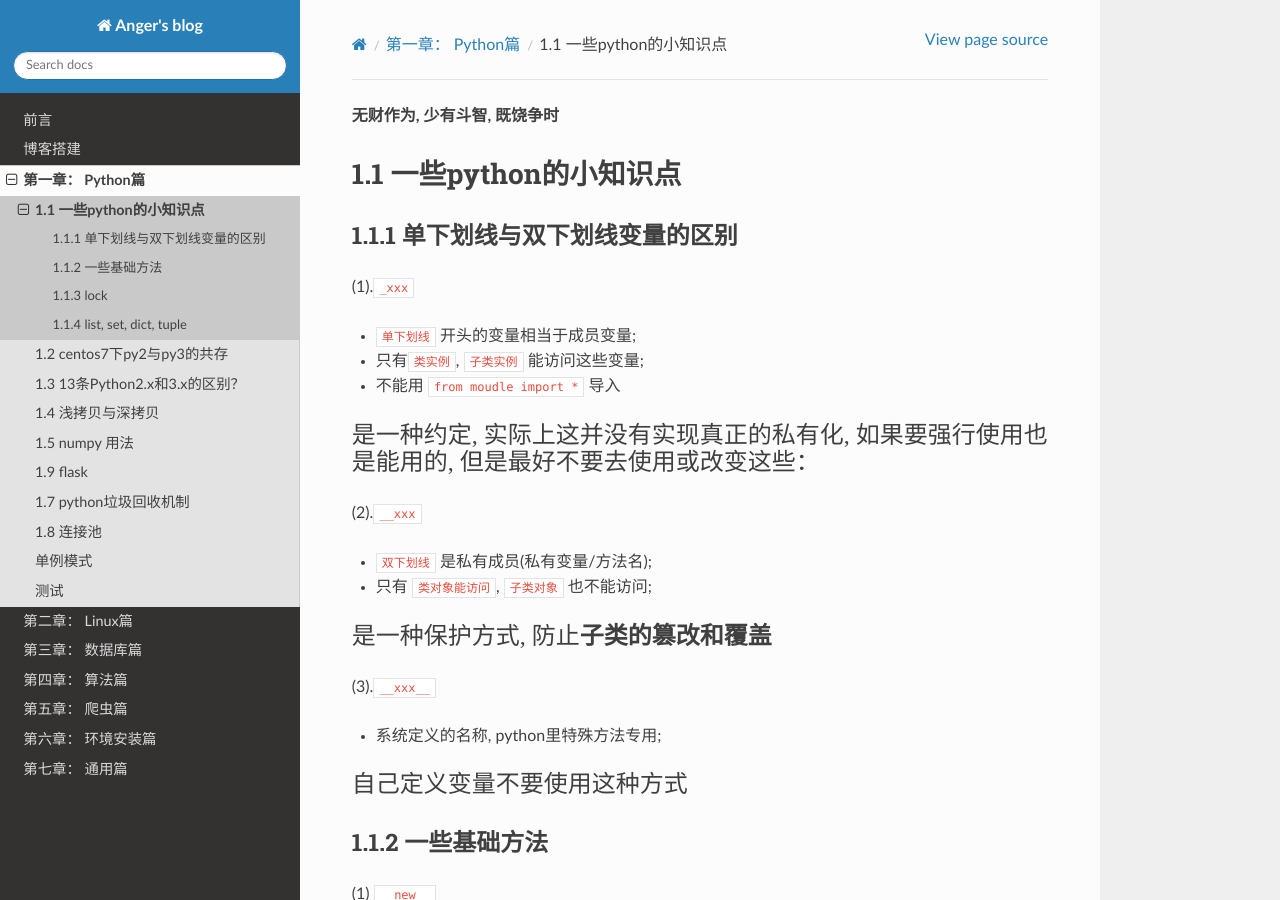
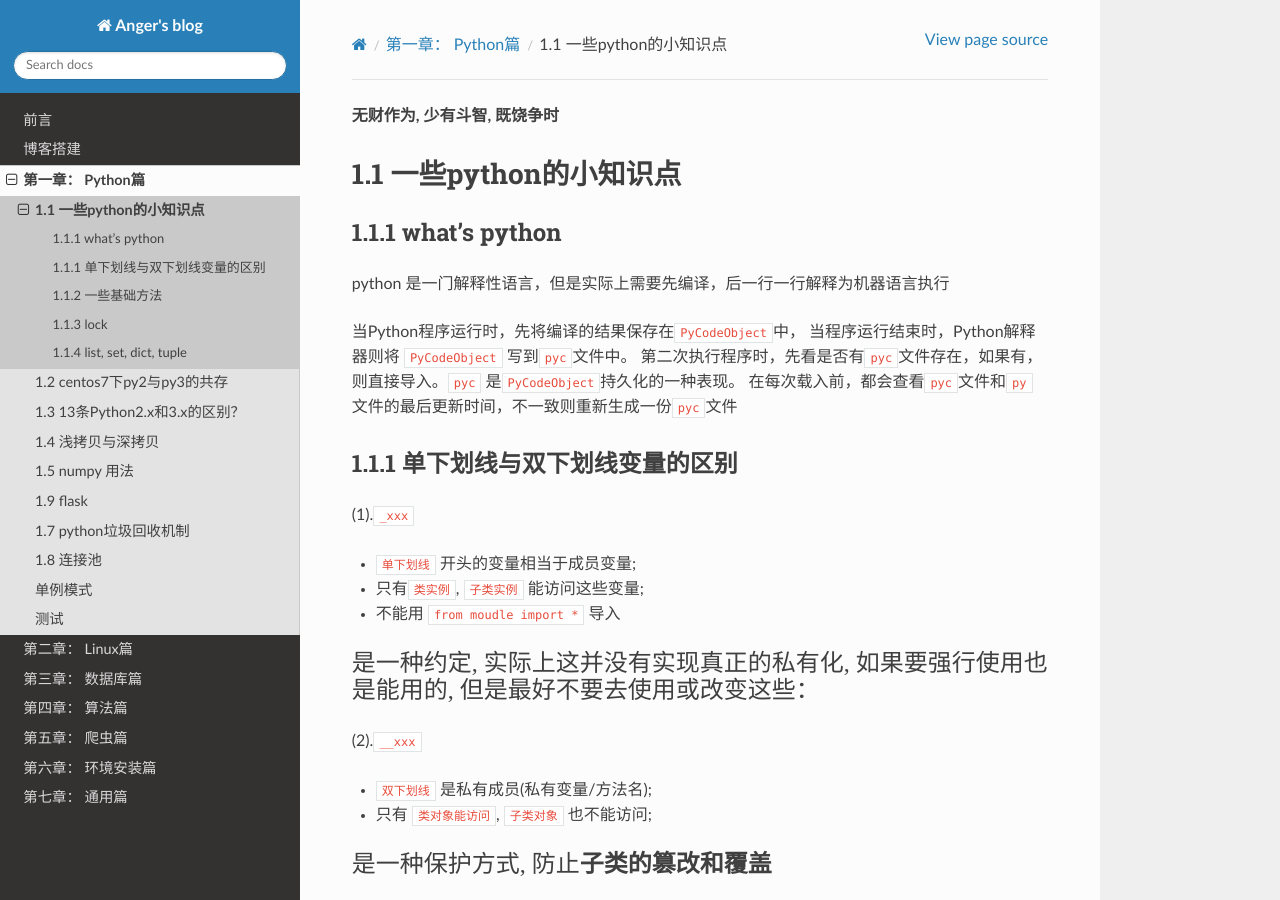
Before and after one commit to JustMeliyu/Anger_Sphinx, a Sphinx documentation site: the page built from source/Python/A0001_Basic_Info.md, in a window 1280 px wide and 900 px high. Built offline with Sphinx 7.4.7 and the Read the Docs theme 2.0.0, drawn with Linux system fonts in a browser that asks for light colours.

Commit message:
0331---what's python&redis

```diff
--- a/source/Python/A0001_Basic_Info.md
+++ b/source/Python/A0001_Basic_Info.md
@@ -2,6 +2,14 @@
 
 1.1 一些python的小知识点
 =========================
+## 1.1.1 what's python
+python 是一门解释性语言，但是实际上需要先编译，后一行一行解释为机器语言执行
+
+当Python程序运行时，先将编译的结果保存在`PyCodeObject`中，
+当程序运行结束时，Python解释器则将 `PyCodeObject` 写到`pyc`文件中。
+第二次执行程序时，先看是否有`pyc`文件存在，如果有，则直接导入。`pyc` 是`PyCodeObject`持久化的一种表现。
+在每次载入前，都会查看`pyc`文件和`py`文件的最后更新时间，不一致则重新生成一份`pyc`文件
+
 
 ## 1.1.1 单下划线与双下划线变量的区别
 
```
Also changed, not shown: source/DataBase/C0002_Redis.md (added, +10 -0 lines).
